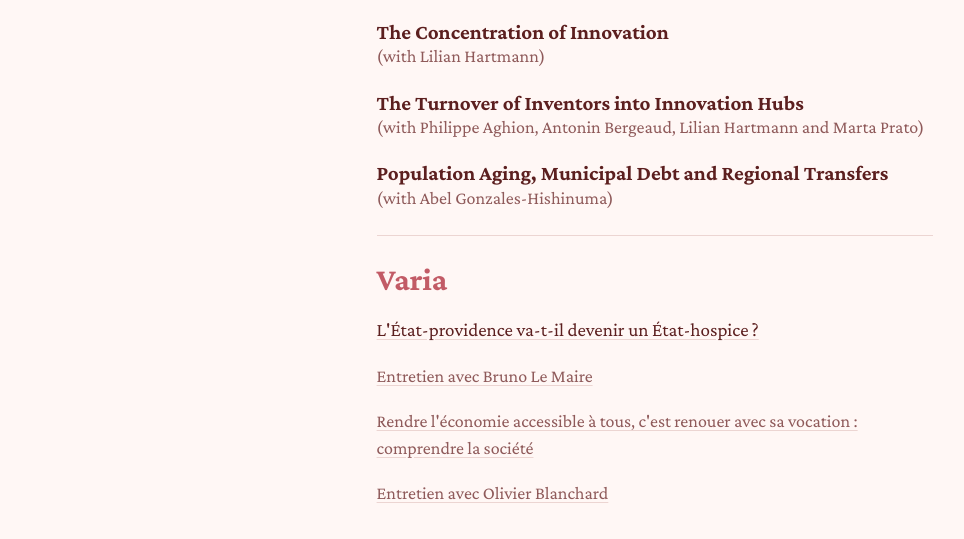
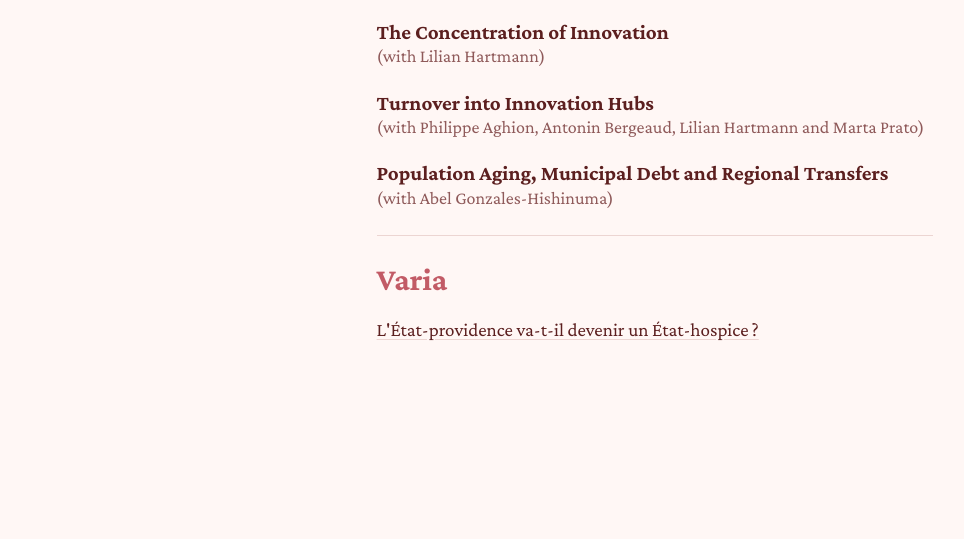
Before and after one commit to laurearzt/laurearzt, a plain HTML site: page index.html in a window 1280 px wide. Shown: the part 633-1172 px from the top of the page, without its empty margins (129-1093 px from the left). After the commit the page ends 1047 px from the top, so only its background shows below. Drawn offline with nearby package versions, Linux system fonts and the light colour scheme.

Commit message:
Update index.html

```diff
--- a/index.html
+++ b/index.html
@@ -65,16 +65,14 @@ h3 a { text-decoration: none; }
   <h2>Work in Progress</h2>
   <h3><a href="#">The Labour Market Implications of Public Housing Policies: Evidence from Paris</a><small>(with Adrien Mangold)</small></h3>
   <h3><a href="#">The Concentration of Innovation</a><small>(with Lilian Hartmann)</small></h3>
-  <h3><a href="#">The Turnover of Inventors into Innovation Hubs </a><small>(with Philippe Aghion, Antonin Bergeaud, Lilian Hartmann and Marta Prato)</small></h3>
+  <h3><a href="#">Turnover into Innovation Hubs </a><small>(with Philippe Aghion, Antonin Bergeaud, Lilian Hartmann and Marta Prato)</small></h3>
   <h3><a href="#">Population Aging, Municipal Debt and Regional Transfers </a><small>(with Abel Gonzales-Hishinuma)</small></h3>
   <hr>
 
   <h2>Varia</h2>
   <ul lang="fr">
-    <li><a href="#">L'État-providence va-t-il devenir un État-hospice ?</a><small></li>
-    <li><a href="#">Entretien avec Bruno Le Maire</a><small></li>
-    <li><a href="#">Rendre l'économie accessible à tous, c'est renouer avec sa vocation : comprendre la société</a><small></li>
-    <li><a href="#">Entretien avec Olivier Blanchard</a><small></li>
+    <li><a href="https://legrandcontinent.eu/fr/2026/01/26/demographie-etat-providence-retraites/">L'État-providence va-t-il devenir un État-hospice ?</a><small></li>
+
   </ul>
 </main>
 
```
